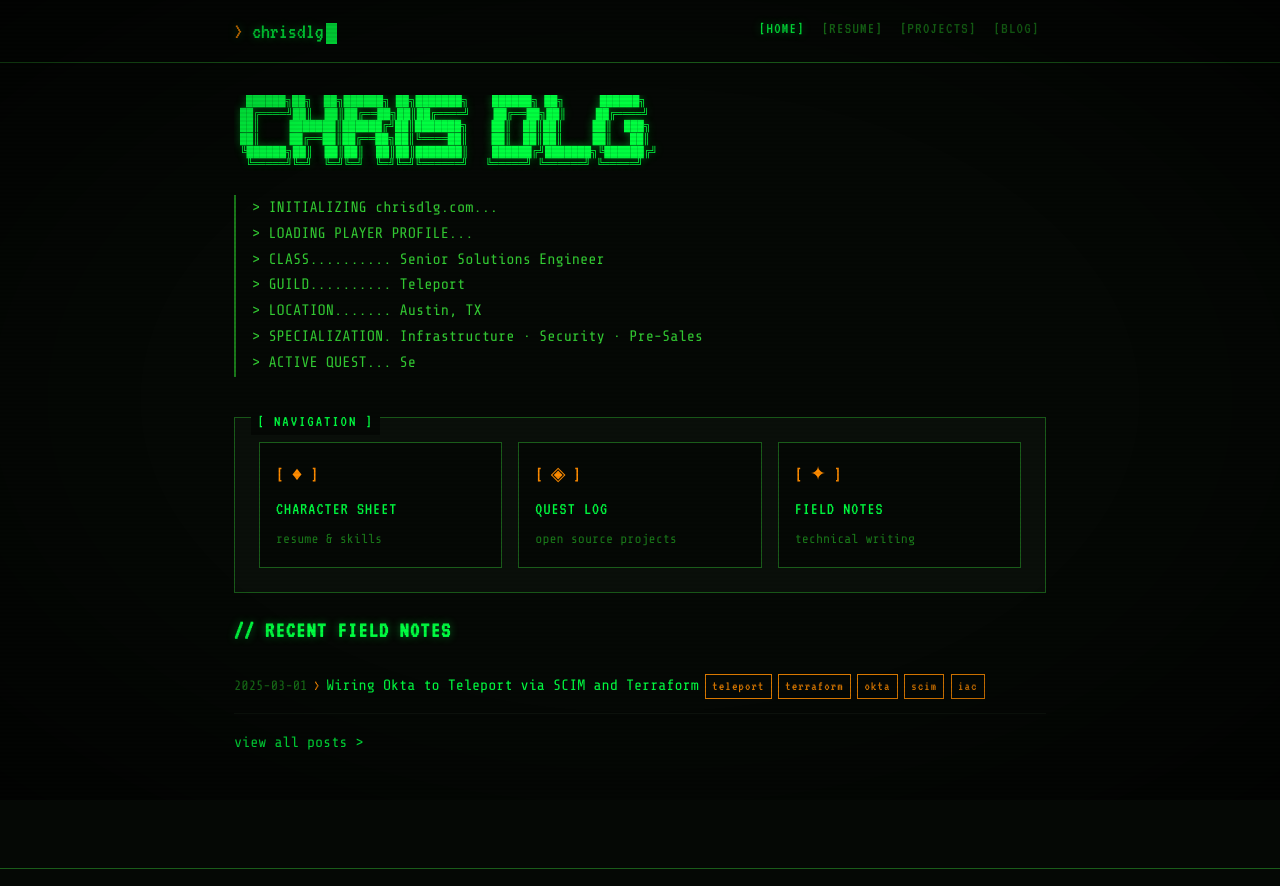
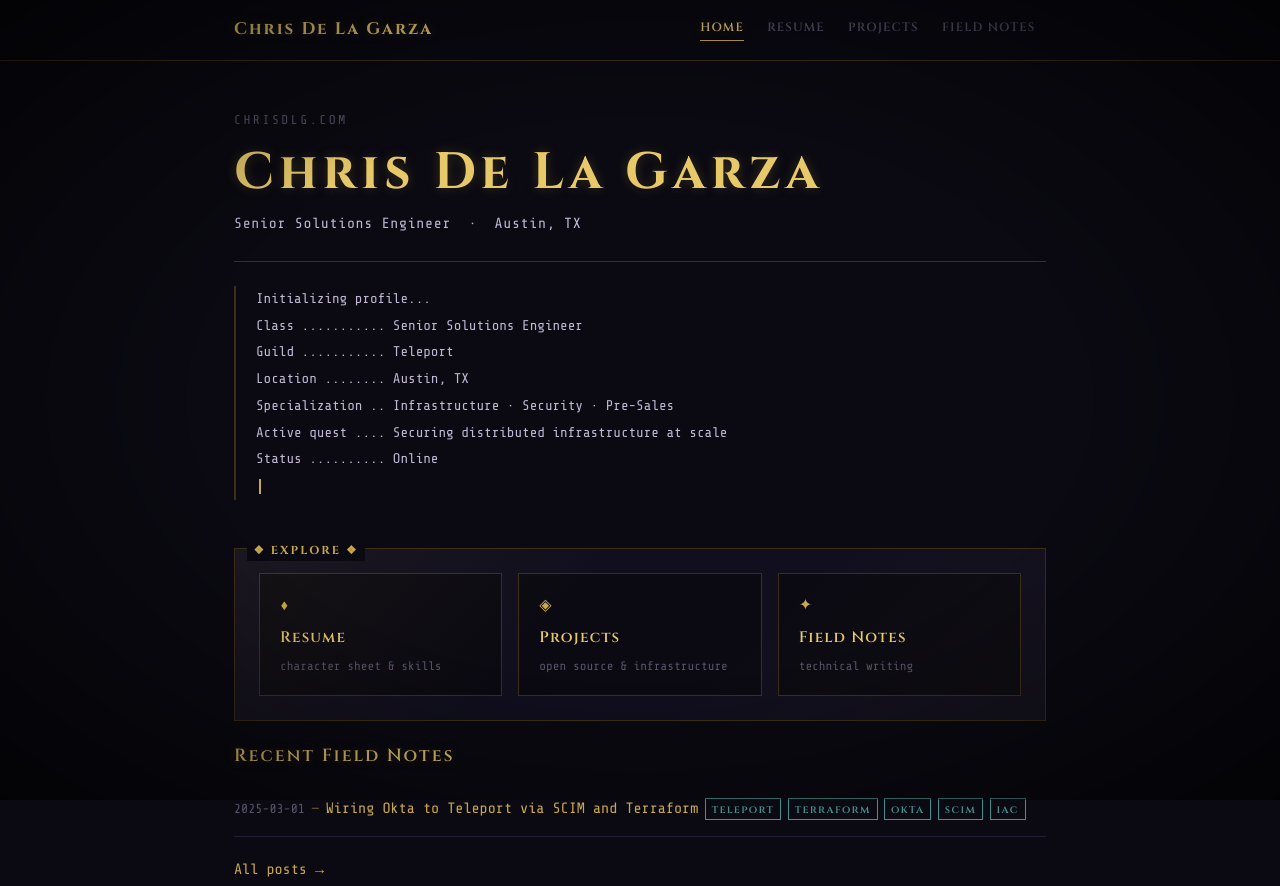
Before and after one commit to tenaciousdlg/chrisdlg.com, an Astro site: page / in a window 1280 px wide. Shown: the top 886 px of the page. Built offline with nearby package versions, Linux system fonts and the light colour scheme; Astro itself is replaced by a stand-in of ours.

Commit message:
Retheme: dark fantasy professional (gold/purple, Cinzel font)
- Replace terminal green palette with deep purple-black + warm gold
- Swap VT323 pixel font for Cinzel (elegant serif, BG3/Dragon Age style)
- Remove CRT scanlines, keep atmospheric vignette
- Homepage: elegant Cinzel hero heading replaces ASCII art
- Nav: underline hover animation, clean Cinzel links
- Box panels: gold border with corner shimmer, diamond title markers
- Skill bars, tags, cursors all updated to gold/teal palette

```diff
--- a/src/components/Nav.astro
+++ b/src/components/Nav.astro
@@ -1,9 +1,9 @@
 ---
 const links = [
-  { href: '/',         label: 'HOME'     },
-  { href: '/resume',   label: 'RESUME'   },
-  { href: '/projects', label: 'PROJECTS' },
-  { href: '/blog',     label: 'BLOG'     },
+  { href: '/',         label: 'Home'        },
+  { href: '/resume',   label: 'Resume'      },
+  { href: '/projects', label: 'Projects'    },
+  { href: '/blog',     label: 'Field Notes' },
 ];
 
 const current = Astro.url.pathname;
@@ -12,7 +12,7 @@ const current = Astro.url.pathname;
 <header>
   <nav class="container">
     <a href="/" class="brand" aria-label="Home">
-      <span class="brand-bracket">&gt;</span> chrisdlg<span class="brand-cursor"></span>
+      Chris De La Garza
     </a>
     <ul role="list">
       {links.map(({ href, label }) => (
@@ -21,7 +21,7 @@ const current = Astro.url.pathname;
             href={href}
             class:list={['nav-link', { active: current === href || (href !== '/' && current.startsWith(href)) }]}
           >
-            [{label}]
+            {label}
           </a>
         </li>
       ))}
@@ -31,12 +31,13 @@ const current = Astro.url.pathname;
 
 <style>
   header {
-    border-bottom: 1px solid var(--border);
-    background: var(--bg);
+    border-bottom: 1px solid var(--border-gold);
+    background: rgba(11, 10, 18, 0.96);
+    backdrop-filter: blur(6px);
     position: sticky;
     top: 0;
     z-index: 100;
-    padding: 0.75rem 0;
+    padding: 0.9rem 0;
   }
 
   nav {
@@ -48,48 +49,59 @@ const current = Astro.url.pathname;
   }
 
   .brand {
-    font-family: var(--font-pixel);
-    font-size: 1.4rem;
-    color: var(--green-bright);
+    font-family: var(--font-heading);
+    font-size: 1.05rem;
+    font-weight: 700;
+    color: var(--gold-bright);
     text-shadow: var(--glow);
     text-decoration: none;
+    letter-spacing: 0.12em;
   }
-  .brand:hover { text-decoration: none; text-shadow: var(--glow-strong); }
-
-  .brand-bracket { color: var(--amber); }
-
-  .brand-cursor {
-    display: inline-block;
-    width: 0.5em;
-    height: 0.9em;
-    background: var(--green-bright);
-    vertical-align: middle;
-    margin-left: 2px;
-    animation: blink 1s step-end infinite;
-  }
-
-  @keyframes blink { 0%,100%{opacity:1} 50%{opacity:0} }
+  .brand:hover { color: var(--gold-bright); text-shadow: var(--glow-strong); }
 
   ul {
     display: flex;
     list-style: none;
-    gap: 0.25rem;
+    gap: 0.15rem;
     margin: 0;
     padding: 0;
   }
 
   .nav-link {
-    font-family: var(--font-pixel);
-    font-size: 1rem;
-    color: var(--green-dim);
-    padding: 0.2rem 0.4rem;
-    letter-spacing: 0.08em;
-    transition: color 0.15s, text-shadow 0.15s;
+    font-family: var(--font-heading);
+    font-size: 0.75rem;
+    font-weight: 600;
+    color: var(--text-dim);
+    padding: 0.25rem 0.65rem;
+    letter-spacing: 0.1em;
+    text-transform: uppercase;
+    transition: color 0.2s, text-shadow 0.2s;
+    position: relative;
+    text-decoration: none;
   }
+
+  .nav-link::after {
+    content: '';
+    position: absolute;
+    bottom: -2px;
+    left: 0.65rem;
+    right: 0.65rem;
+    height: 1px;
+    background: var(--gold);
+    transform: scaleX(0);
+    transition: transform 0.2s;
+    transform-origin: center;
+  }
+
   .nav-link:hover,
   .nav-link.active {
-    color: var(--green-bright);
+    color: var(--gold-bright);
     text-shadow: var(--glow);
     text-decoration: none;
   }
+
+  .nav-link.active::after,
+  .nav-link:hover::after {
+    transform: scaleX(1);
+  }
 </style>
--- a/src/pages/blog/[...slug].astro
+++ b/src/pages/blog/[...slug].astro
@@ -97,6 +97,6 @@ const { Content } = await render(post);
     margin-bottom: 1.5rem;
     font-size: 0.9rem;
   }
-  .prose :global(th) { border: 1px solid var(--border); padding: 0.4rem 0.75rem; color: var(--amber); font-family: var(--font-pixel); background: var(--bg-3); text-align: left; }
+  .prose :global(th) { border: 1px solid var(--border); padding: 0.4rem 0.75rem; color: var(--amber); font-family: var(--font-heading); background: var(--bg-3); text-align: left; }
   .prose :global(td) { border: 1px solid var(--border); padding: 0.4rem 0.75rem; }
 </style>
--- a/src/pages/index.astro
+++ b/src/pages/index.astro
@@ -9,32 +9,28 @@ const posts = (await getCollection('blog', ({ data }: CollectionEntry<'blog'>) =
 
 <BaseLayout title="Home">
   <section class="hero">
-    <pre class="ascii-art" aria-hidden="true">{`
-  ██████╗██╗  ██╗██████╗ ██╗███████╗    ██████╗ ██╗      ██████╗
- ██╔════╝██║  ██║██╔══██╗██║██╔════╝    ██╔══██╗██║     ██╔════╝
- ██║     ███████║██████╔╝██║███████╗    ██║  ██║██║     ██║  ███╗
- ██║     ██╔══██║██╔══██╗██║╚════██║    ██║  ██║██║     ██║   ██║
- ╚██████╗██║  ██║██║  ██║██║███████║    ██████╔╝███████╗╚██████╔╝
-  ╚═════╝╚═╝  ╚═╝╚═╝  ╚═╝╚═╝╚══════╝   ╚═════╝ ╚══════╝ ╚═════╝ `}</pre>
-
+    <div class="hero-eyebrow">chrisdlg.com</div>
+    <h1 class="hero-name glitch">Chris De La Garza</h1>
+    <p class="hero-title">Senior Solutions Engineer &nbsp;·&nbsp; Austin, TX</p>
+    <hr class="hero-rule" />
     <div id="boot" class="boot-terminal" aria-live="polite"></div>
   </section>
 
-  <section class="quick-links box" data-title="NAVIGATION">
+  <section class="quick-links box" data-title="EXPLORE">
     <div class="link-grid">
       <a href="/resume" class="quick-link">
-        <span class="icon">[ ♦ ]</span>
-        <span class="ql-label">CHARACTER SHEET</span>
-        <span class="ql-sub">resume &amp; skills</span>
+        <span class="icon">♦</span>
+        <span class="ql-label">Resume</span>
+        <span class="ql-sub">character sheet &amp; skills</span>
       </a>
       <a href="/projects" class="quick-link">
-        <span class="icon">[ ◈ ]</span>
-        <span class="ql-label">QUEST LOG</span>
-        <span class="ql-sub">open source projects</span>
+        <span class="icon">◈</span>
+        <span class="ql-label">Projects</span>
+        <span class="ql-sub">open source &amp; infrastructure</span>
       </a>
       <a href="/blog" class="quick-link">
-        <span class="icon">[ ✦ ]</span>
-        <span class="ql-label">FIELD NOTES</span>
+        <span class="icon">✦</span>
+        <span class="ql-label">Field Notes</span>
         <span class="ql-sub">technical writing</span>
       </a>
     </div>
@@ -42,12 +38,14 @@ const posts = (await getCollection('blog', ({ data }: CollectionEntry<'blog'>) =
 
   {posts.length > 0 && (
     <section>
-      <h2 style="margin-bottom:1rem;">// RECENT FIELD NOTES</h2>
+      <h2 class="section-heading">Recent Field Notes</h2>
       <ul class="post-list" role="list">
         {posts.map((post: CollectionEntry<'blog'>) => (
           <li class="post-item">
-            <span class="post-date dim">{post.data.date.toISOString().slice(0, 10)}</span>
-            <span class="post-sep amber"> &gt; </span>
+            <time class="post-date dim" datetime={post.data.date.toISOString()}>
+              {post.data.date.toISOString().slice(0, 10)}
+            </time>
+            <span class="post-sep"> — </span>
             <a href={`/blog/${post.id}`}>{post.data.title}</a>
             {post.data.tags.length > 0 && (
               <span class="tags">
@@ -57,22 +55,20 @@ const posts = (await getCollection('blog', ({ data }: CollectionEntry<'blog'>) =
           </li>
         ))}
       </ul>
-      <p style="margin-top:1rem;"><a href="/blog">view all posts &gt;</a></p>
+      <p style="margin-top:1.25rem;"><a href="/blog">All posts →</a></p>
     </section>
   )}
 </BaseLayout>
 
 <script>
   const lines = [
-    '> INITIALIZING chrisdlg.com...',
-    '> LOADING PLAYER PROFILE...',
-    '> CLASS.......... Senior Solutions Engineer',
-    '> GUILD.......... Teleport',
-    '> LOCATION....... Austin, TX',
-    '> SPECIALIZATION. Infrastructure · Security · Pre-Sales',
-    '> ACTIVE QUEST... Securing distributed infrastructure at scale',
-    '> STATUS......... ONLINE',
-    '> _',
+    'Initializing profile...',
+    'Class ........... Senior Solutions Engineer',
+    'Guild ........... Teleport',
+    'Location ........ Austin, TX',
+    'Specialization .. Infrastructure · Security · Pre-Sales',
+    'Active quest .... Securing distributed infrastructure at scale',
+    'Status .......... Online',
   ];
 
   const el = document.getElementById('boot');
@@ -83,7 +79,7 @@ const posts = (await getCollection('blog', ({ data }: CollectionEntry<'blog'>) =
 
     function tick() {
       if (lineIdx >= lines.length) {
-        el!.innerHTML = output.replace(/\n_$/, '\n') + '<span class="cursor"></span>';
+        el!.innerHTML = output + '<span class="cursor"></span>';
         return;
       }
       const line = lines[lineIdx]!;
@@ -91,71 +87,106 @@ const posts = (await getCollection('blog', ({ data }: CollectionEntry<'blog'>) =
         output += line[charIdx];
         el!.textContent = output;
         charIdx++;
-        setTimeout(tick, charIdx === 1 && lineIdx > 0 ? 40 : 18);
+        setTimeout(tick, charIdx === 1 && lineIdx > 0 ? 35 : 16);
       } else {
         output += '\n';
         charIdx = 0;
         lineIdx++;
-        setTimeout(tick, lineIdx === lines.length ? 0 : 60);
+        setTimeout(tick, lineIdx === lines.length ? 0 : 55);
       }
     }
-    setTimeout(tick, 400);
+    setTimeout(tick, 300);
   }
 </script>
 
 <style>
-  .hero { margin-bottom: 2.5rem; }
+  /* ── Hero ──────────────────────────────── */
+  .hero { margin-bottom: 3rem; padding-top: 1rem; }
 
-  .ascii-art {
+  .hero-eyebrow {
     font-family: var(--font-mono);
-    font-size: clamp(5px, 1.1vw, 11px);
-    color: var(--green-bright);
-    text-shadow: var(--glow);
-    line-height: 1.15;
-    overflow-x: auto;
+    font-size: 0.8rem;
+    color: var(--text-dim);
+    letter-spacing: 0.2em;
+    text-transform: uppercase;
+    margin-bottom: 0.6rem;
+  }
+
+  .hero-name {
+    font-size: clamp(2rem, 5vw, 3.2rem);
+    letter-spacing: 0.1em;
+    margin-bottom: 0.4rem;
+    font-weight: 700;
+  }
+
+  .hero-title {
+    font-family: var(--font-mono);
+    font-size: 0.92rem;
+    color: var(--text);
     margin-bottom: 1.5rem;
-    white-space: pre;
+    letter-spacing: 0.05em;
+  }
+
+  .hero-rule {
+    border: none;
+    border-top: 1px solid var(--border-gold);
+    margin-bottom: 1.5rem;
+    position: relative;
+  }
+  .hero-rule::after {
+    content: '✦';
+    position: absolute;
+    top: -0.6em;
+    left: 0;
+    background: var(--bg);
+    padding-right: 0.6em;
+    color: var(--gold-dim);
+    font-size: 0.75rem;
   }
 
   .boot-terminal {
     font-family: var(--font-mono);
-    font-size: 0.95rem;
-    color: var(--green);
+    font-size: 0.88rem;
+    color: var(--text);
     white-space: pre-line;
-    min-height: 12em;
-    border-left: 2px solid var(--green-dim);
-    padding-left: 1rem;
+    min-height: 10em;
+    border-left: 2px solid var(--border-gold);
+    padding-left: 1.25rem;
+    line-height: 1.9;
   }
 
+  /* ── Nav cards ─────────────────────────── */
   .link-grid {
     display: grid;
-    grid-template-columns: repeat(auto-fit, minmax(200px, 1fr));
+    grid-template-columns: repeat(auto-fit, minmax(210px, 1fr));
     gap: 1rem;
   }
 
   .quick-link {
     display: flex;
     flex-direction: column;
-    gap: 0.2rem;
-    padding: 1rem;
-    border: 1px solid var(--border);
+    gap: 0.25rem;
+    padding: 1.1rem 1.25rem;
+    border: 1px solid var(--border-gold);
     background: var(--bg);
-    transition: border-color 0.2s, background 0.2s;
+    transition: border-color 0.2s, background 0.2s, box-shadow 0.2s;
     text-decoration: none;
   }
   .quick-link:hover {
-    border-color: var(--green-bright);
+    border-color: var(--gold);
     background: var(--bg-3);
+    box-shadow: 0 0 16px rgba(201, 168, 76, 0.08);
     text-decoration: none;
-    box-shadow: inset 0 0 12px rgba(0,255,65,0.05);
   }
 
-  .icon      { font-family: var(--font-pixel); font-size: 1.2rem; color: var(--amber); }
-  .ql-label  { font-family: var(--font-pixel); font-size: 1.1rem; color: var(--green-bright); letter-spacing: 0.06em; }
-  .ql-sub    { font-size: 0.82rem; color: var(--green-dim); }
+  .icon     { font-size: 1rem; color: var(--gold); margin-bottom: 0.1rem; }
+  .ql-label { font-family: var(--font-heading); font-size: 0.95rem; color: var(--gold-bright); letter-spacing: 0.08em; font-weight: 600; }
+  .ql-sub   { font-size: 0.78rem; color: var(--text-dim); }
 
-  .post-list { list-style: none; padding: 0; margin: 0; }
-  .post-item { padding: 0.4rem 0; border-bottom: 1px solid var(--bg-3); display: flex; flex-wrap: wrap; align-items: baseline; gap: 0.4rem; }
-  .post-date { font-size: 0.85rem; }
-  .post-sep  { font-family: var(--font-pixel); }
+  /* ── Recent posts ──────────────────────── */
+  .section-heading { font-size: 1.1rem; margin-bottom: 1rem; letter-spacing: 0.12em; }
+  .post-list  { list-style: none; padding: 0; margin: 0; }
+  .post-item  { padding: 0.45rem 0; border-bottom: 1px solid var(--border); display: flex; flex-wrap: wrap; align-items: baseline; gap: 0.4rem; }
+  .post-date  { font-size: 0.82rem; }
+  .post-sep   { color: var(--gold-dim); }
 </style>
--- a/src/pages/projects.astro
+++ b/src/pages/projects.astro
@@ -64,11 +64,11 @@ const projects = [
 
   .project-card { padding: 1.25rem !important; }
   .card-header  { display: flex; align-items: center; gap: 0.75rem; flex-wrap: wrap; margin-bottom: 0.2rem; }
-  .project-name { font-family: var(--font-pixel); font-size: 1.2rem; color: var(--green-bright); letter-spacing: 0.05em; }
+  .project-name { font-family: var(--font-heading); font-size: 1.2rem; color: var(--green-bright); letter-spacing: 0.05em; }
   .project-name:hover { text-shadow: var(--glow-strong); }
 
   .status-badge {
-    font-family: var(--font-pixel);
+    font-family: var(--font-heading);
     font-size: 0.75rem;
     padding: 0.1em 0.5em;
     letter-spacing: 0.1em;
--- a/src/styles/global.css
+++ b/src/styles/global.css
@@ -1,77 +1,75 @@
-@import url('https://fonts.googleapis.com/css2?family=VT323&family=Share+Tech+Mono&display=swap');
+@import url('https://fonts.googleapis.com/css2?family=Cinzel:wght@400;600;700&family=Share+Tech+Mono&display=swap');
 
 :root {
-  --bg:            #050805;
-  --bg-2:          #0a0f0a;
-  --bg-3:          #0e140e;
-  --green:         #33cc33;
-  --green-bright:  #00ff41;
-  --green-dim:     #1a7a1a;
-  --amber:         #ff8c00;
-  --red:           #ff3333;
-  --white:         #c8ffc8;
-  --border:        #1a5c1a;
-  --font-pixel:    'VT323', monospace;
-  --font-mono:     'Share Tech Mono', monospace;
-  --glow:          0 0 8px rgba(0, 255, 65, 0.4);
-  --glow-strong:   0 0 12px rgba(0, 255, 65, 0.7);
+  --bg:           #0b0a12;
+  --bg-2:         #110f1e;
+  --bg-3:         #1a1829;
+  --gold:         #c9a84c;
+  --gold-bright:  #e8c96a;
+  --gold-dim:     #6b5520;
+  --text:         #c0b8d4;
+  --text-bright:  #e4ddf2;
+  --text-dim:     #58536a;
+  --border:       #221f35;
+  --border-gold:  #3d3018;
+  --teal:         #4fa8a4;
+  --red:          #b04040;
+  --font-heading: 'Cinzel', serif;
+  --font-mono:    'Share Tech Mono', monospace;
+  --glow:         0 0 12px rgba(201, 168, 76, 0.25);
+  --glow-strong:  0 0 20px rgba(201, 168, 76, 0.55);
+
+  /* legacy aliases so existing pages don't break */
+  --green:        var(--text);
+  --green-bright: var(--gold-bright);
+  --green-dim:    var(--text-dim);
+  --amber:        var(--gold);
+  --white:        var(--text-bright);
 }
 
 *, *::before, *::after { box-sizing: border-box; margin: 0; padding: 0; }
-
 html { scroll-behavior: smooth; }
 
 body {
   background-color: var(--bg);
-  color: var(--green);
+  color: var(--text);
   font-family: var(--font-mono);
   font-size: 15px;
-  line-height: 1.7;
+  line-height: 1.75;
   min-height: 100vh;
   position: relative;
   overflow-x: hidden;
 }
 
-/* CRT scanlines */
-body::before {
+/* Atmospheric vignette — no scanlines */
+body::after {
   content: '';
   position: fixed;
   inset: 0;
-  background: repeating-linear-gradient(
-    0deg,
-    transparent,
-    transparent 2px,
-    rgba(0, 0, 0, 0.06) 2px,
-    rgba(0, 0, 0, 0.06) 4px
-  );
+  background: radial-gradient(ellipse at center, transparent 50%, rgba(0, 0, 0, 0.65) 100%);
   pointer-events: none;
   z-index: 9999;
 }
 
-/* CRT vignette */
-body::after {
-  content: '';
-  position: fixed;
-  inset: 0;
-  background: radial-gradient(ellipse at center, transparent 55%, rgba(0, 0, 0, 0.55) 100%);
-  pointer-events: none;
-  z-index: 9998;
+a {
+  color: var(--gold);
+  text-decoration: none;
+  transition: color 0.2s, text-shadow 0.2s;
 }
-
-a { color: var(--green-bright); text-decoration: none; transition: text-shadow 0.2s; }
-a:hover { text-shadow: var(--glow-strong); text-decoration: underline; }
+a:hover { color: var(--gold-bright); text-shadow: var(--glow); }
 
 h1, h2, h3, h4, h5 {
-  font-family: var(--font-pixel);
-  color: var(--green-bright);
+  font-family: var(--font-heading);
+  color: var(--gold-bright);
   text-shadow: var(--glow);
-  letter-spacing: 0.06em;
-  line-height: 1.2;
+  letter-spacing: 0.08em;
+  font-weight: 600;
+  line-height: 1.25;
 }
 
 p { margin-bottom: 1rem; }
 ul, ol { margin-left: 1.5rem; margin-bottom: 1rem; }
-li { margin-bottom: 0.25rem; }
+li { margin-bottom: 0.3rem; }
 
 .container {
   max-width: 860px;
@@ -79,94 +77,127 @@ li { margin-bottom: 0.25rem; }
   padding: 0 1.5rem;
 }
 
-/* ── Terminal box ─────────────────────────── */
+/* ── Box / panel ──────────────────────────── */
 .box {
-  border: 1px solid var(--border);
+  border: 1px solid var(--border-gold);
   background: var(--bg-2);
   padding: 1.5rem;
   position: relative;
   margin-bottom: 1.5rem;
 }
-.box[data-title]::before {
-  content: '[ ' attr(data-title) ' ]';
+
+/* Subtle corner shimmer */
+.box::before {
+  content: '';
   position: absolute;
-  top: -0.65em;
+  inset: 0;
+  background: linear-gradient(
+    135deg,
+    rgba(201, 168, 76, 0.06) 0%,
+    transparent 40%,
+    transparent 60%,
+    rgba(201, 168, 76, 0.03) 100%
+  );
+  pointer-events: none;
+}
+
+.box[data-title]::after {
+  content: '\2756  ' attr(data-title) '  \2756';
+  position: absolute;
+  top: -0.7em;
   left: 1em;
   background: var(--bg);
-  padding: 0 0.4em;
-  color: var(--green-bright);
-  font-family: var(--font-pixel);
-  font-size: 1rem;
-  letter-spacing: 0.12em;
+  padding: 0 0.6em;
+  color: var(--gold);
+  font-family: var(--font-heading);
+  font-size: 0.72rem;
+  letter-spacing: 0.18em;
+  font-weight: 700;
 }
 
-/* ── Blinking cursor ──────────────────────── */
+/* ── Cursor ───────────────────────────────── */
 @keyframes blink { 0%,100%{opacity:1} 50%{opacity:0} }
 .cursor {
   display: inline-block;
-  width: 0.55em;
+  width: 2px;
   height: 1.1em;
-  background: var(--green-bright);
+  background: var(--gold);
   vertical-align: middle;
-  margin-left: 2px;
-  animation: blink 1s step-end infinite;
+  margin-left: 3px;
+  animation: blink 1.2s step-end infinite;
 }
 
-/* ── Subtle glitch on headings ────────────── */
-@keyframes glitch {
-  0%,90%,100%  { text-shadow: var(--glow); transform: none; }
-  91%  { text-shadow: 2px 0 0 rgba(255,0,80,0.4), -2px 0 0 rgba(0,255,200,0.3); transform: translateX(2px); }
-  93%  { text-shadow: -2px 0 0 rgba(255,0,80,0.4), 2px 0 0 rgba(0,255,200,0.3); transform: translateX(-2px); }
-  95%  { text-shadow: var(--glow); transform: translateX(1px); }
+/* ── Heading pulse (replaces glitch) ─────── */
+@keyframes goldPulse {
+  0%,100% { text-shadow: var(--glow); }
+  50%     { text-shadow: var(--glow-strong); }
 }
-.glitch { animation: glitch 6s ease-in-out infinite; }
+.glitch { animation: goldPulse 5s ease-in-out infinite; }
 
 /* ── Skill bar ────────────────────────────── */
 .skill-bar {
   display: flex;
   align-items: center;
   gap: 0.75rem;
-  margin-bottom: 0.4rem;
-  font-size: 0.9rem;
+  margin-bottom: 0.5rem;
 }
-.skill-bar .label { min-width: 200px; color: var(--white); }
+.skill-bar .label { min-width: 280px; color: var(--text-bright); font-size: 0.88rem; flex-shrink: 0; }
 .skill-bar .track {
   flex: 1;
-  height: 10px;
+  height: 7px;
   background: var(--bg-3);
   border: 1px solid var(--border);
-  position: relative;
   overflow: hidden;
 }
 .skill-bar .fill {
   height: 100%;
-  background: linear-gradient(90deg, var(--green-dim), var(--green-bright));
-  box-shadow: 0 0 6px var(--green-bright);
-  transition: width 1s ease;
+  background: linear-gradient(90deg, var(--gold-dim), var(--gold));
+  box-shadow: 0 0 6px rgba(201, 168, 76, 0.4);
 }
+.skill-bar .pct { min-width: 2.5em; text-align: right; font-size: 0.82rem; color: var(--text-dim); }
 
-/* ── Tag pills ────────────────────────────── */
+/* ── Tags ─────────────────────────────────── */
 .tags { display: flex; flex-wrap: wrap; gap: 0.4rem; margin: 0.5rem 0; }
 .tag {
-  font-family: var(--font-pixel);
-  font-size: 0.85rem;
-  color: var(--amber);
-  border: 1px solid var(--amber);
-  padding: 0 0.45em;
-  letter-spacing: 0.08em;
+  font-family: var(--font-heading);
+  font-size: 0.68rem;
+  color: var(--teal);
+  border: 1px solid var(--teal);
+  padding: 0.05em 0.55em;
+  letter-spacing: 0.12em;
+  font-weight: 600;
   opacity: 0.85;
 }
 
-/* ── Amber highlight ──────────────────────── */
-.amber { color: var(--amber); }
-.dim   { color: var(--green-dim); }
-.bright{ color: var(--green-bright); }
+/* ── Utility ──────────────────────────────── */
+.amber, .gold { color: var(--gold); }
+.dim          { color: var(--text-dim); }
+.bright       { color: var(--text-bright); }
+.teal         { color: var(--teal); }
 
-/* ── Selection ────────────────────────────── */
-::selection { background: var(--green-dim); color: var(--green-bright); }
+::selection { background: var(--border-gold); color: var(--gold-bright); }
+
+/* ── Decorative divider ───────────────────── */
+.divider {
+  border: none;
+  border-top: 1px solid var(--border-gold);
+  margin: 2rem 0;
+  position: relative;
+}
+.divider::after {
+  content: '✦';
+  position: absolute;
+  top: -0.65em;
+  left: 50%;
+  transform: translateX(-50%);
+  background: var(--bg);
+  padding: 0 0.5em;
+  color: var(--gold-dim);
+  font-size: 0.8rem;
+}
 
 /* ── Responsive ───────────────────────────── */
 @media (max-width: 600px) {
   body { font-size: 14px; }
-  .skill-bar .label { min-width: 140px; font-size: 0.8rem; }
+  .skill-bar .label { min-width: 150px; font-size: 0.8rem; }
 }
```
Also changed, not shown: src/pages/resume.astro (+4 -4 lines).
